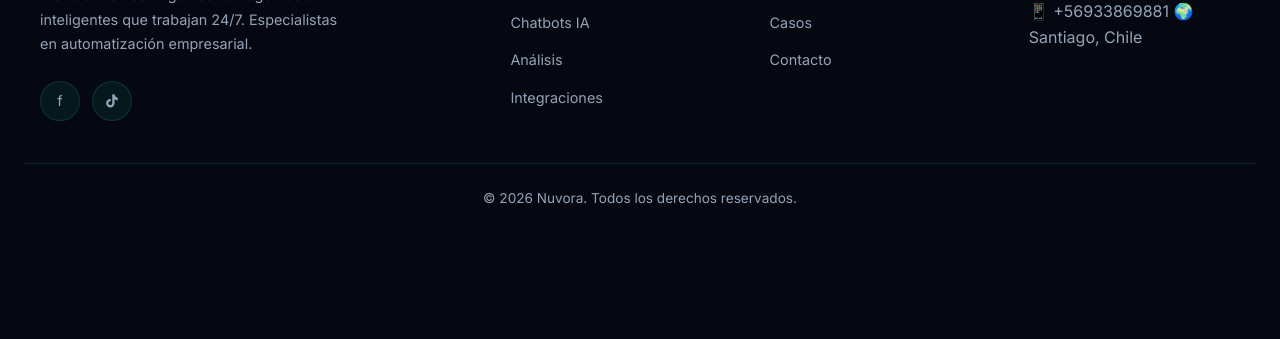
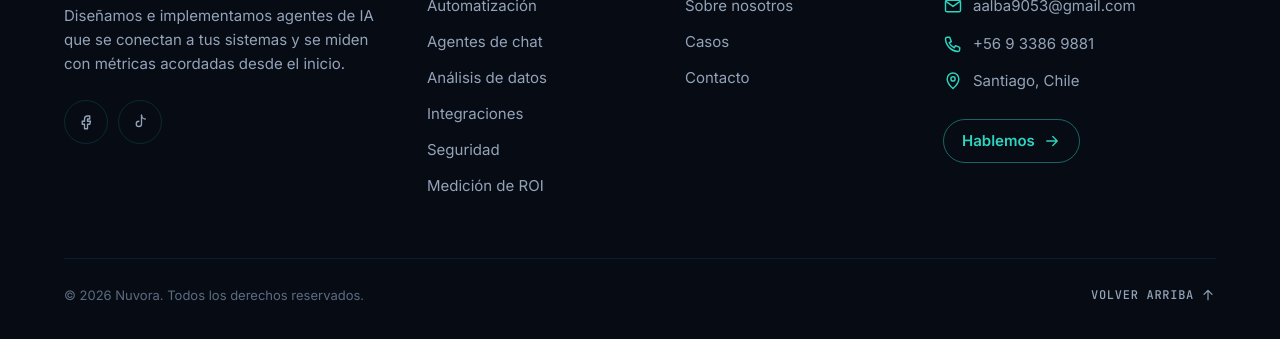
Before and after one commit to AlanAlba2023/nexus-ai, a website: page index.html in a window 1280 px wide. Shown: the part 6069-6408 px from the top of the page. Before the commit the page ends 6311 px from the top, so only its background shows below. Drawn offline with Linux system fonts and the light colour scheme.

Commit message:
feat(footer): replace the footer with the Claude Design layout

```diff
--- a/index.html
+++ b/index.html
@@ -455,48 +455,62 @@
 
     </main>
 
-    <footer>
-        <div class="footer-content">
-            <div class="footer-brand">
-                <h4><svg class="logo-mark" viewBox="0 0 96 96" width="22" height="22" fill="none" aria-hidden="true"><g stroke="currentColor" stroke-width="9" stroke-linecap="round" stroke-linejoin="round"><path d="M26 74V22"/><path d="M70 74V22"/><path d="M26 22 43.5 42.7"/><path d="M52.5 53.3 70 74"/></g><path class="logo-spark" d="M48 36c1 8 4 11 12 12-8 1-11 4-12 12-1-8-4-11-12-12 8-1 11-4 12-12z" fill="currentColor"/></svg>NUVORA</h4>
-                <p>Transformamos negocios con agentes de IA inteligentes que trabajan 24/7. Especialistas en automatización empresarial.</p>
-                <div class="social-links">
-                    <div class="social-lock-wrapper">
-                        <a href="#" aria-label="Facebook" onclick="return false;">f</a>
-                        <span class="lock-overlay">🔒</span>
-                    </div>
-                    <div class="social-lock-wrapper">
-                        <a href="#" aria-label="TikTok" onclick="return false;">
-                            <svg viewBox="0 0 24 24" fill="currentColor" width="16" height="16"><path d="M19.59 6.69a4.83 4.83 0 01-3.77-4.25V2h-3.45v13.67a2.89 2.89 0 01-2.88 2.5 2.89 2.89 0 01-2.89-2.89 2.89 2.89 0 012.89-2.89c.28 0 .54.04.79.1V9.01a6.33 6.33 0 00-.79-.05 6.34 6.34 0 00-6.34 6.34 6.34 6.34 0 006.34 6.34 6.34 6.34 0 006.33-6.34V9.41a8.16 8.16 0 004.78 1.52V7.44a4.85 4.85 0 01-1.01-.75z"/></svg>
-                        </a>
-                        <span class="lock-overlay">🔒</span>
-                    </div>
-                </div>
+            <footer class="site-footer" aria-labelledby="footer-title">
+          <h2 id="footer-title" class="visually-hidden">Pie de página</h2>
+          <div class="footer-inner">
+            <div class="footer-main">
+              <div class="footer-brand">
+                <a class="footer-logo" href="#top" aria-label="Nuvora, volver al inicio">
+                  <span class="footer-logo-mark" aria-hidden="true">N</span>
+                  <span class="footer-logo-word">Nuvora</span>
+                </a>
+                <p class="footer-desc">Diseñamos e implementamos agentes de IA que se conectan a tus sistemas y se miden con métricas acordadas desde el inicio.</p>
+                <ul class="footer-social" aria-label="Redes sociales">
+                  <li><a href="#" aria-label="Nuvora en Facebook"><svg viewBox="0 0 24 24" width="18" height="18" fill="none" stroke="currentColor" stroke-width="1.75" stroke-linecap="round" stroke-linejoin="round" aria-hidden="true" focusable="false"><path d="M14 8h3V4h-3a4 4 0 0 0-4 4v3H7v4h3v6h4v-6h3l1-4h-4V8z"/></svg></a></li>
+                  <li><a href="#" aria-label="Nuvora en TikTok"><svg viewBox="0 0 24 24" width="18" height="18" fill="none" stroke="currentColor" stroke-width="1.75" stroke-linecap="round" stroke-linejoin="round" aria-hidden="true" focusable="false"><path d="M14 3v11.5a3.5 3.5 0 1 1-3.5-3.5"/><path d="M14 3a5 5 0 0 0 5 5"/></svg></a></li>
+                </ul>
+              </div>
+
+              <div class="footer-col" role="group" aria-labelledby="footer-services">
+                <h3 id="footer-services" class="footer-title">Servicios</h3>
+                <ul class="footer-links">
+                  <li><a href="#services">Automatización</a></li>
+                  <li><a href="#services">Agentes de chat</a></li>
+                  <li><a href="#services">Análisis de datos</a></li>
+                  <li><a href="#services">Integraciones</a></li>
+                  <li><a href="#services">Seguridad</a></li>
+                  <li><a href="#services">Medición de ROI</a></li>
+                </ul>
+              </div>
+
+              <div class="footer-col" role="group" aria-labelledby="footer-company">
+                <h3 id="footer-company" class="footer-title">Empresa</h3>
+                <ul class="footer-links">
+                  <li><a href="#about">Sobre nosotros</a></li>
+                  <li><a href="#cases">Casos</a></li>
+                  <li><a href="#contact">Contacto</a></li>
+                </ul>
+              </div>
+
+              <div class="footer-col footer-contact">
+                <h3 class="footer-title">Contacto</h3>
+                <address>
+                  <ul class="footer-links">
+                    <li><a href="mailto:aalba9053@gmail.com"><svg viewBox="0 0 24 24" width="20" height="20" fill="none" stroke="currentColor" stroke-width="1.75" stroke-linecap="round" stroke-linejoin="round" aria-hidden="true" focusable="false"><rect x="3" y="5" width="18" height="14" rx="2"/><path d="M3.5 6.5l8.5 6 8.5-6"/></svg><span>aalba9053@gmail.com</span></a></li>
+                    <li><a href="tel:+56933869881"><svg viewBox="0 0 24 24" width="20" height="20" fill="none" stroke="currentColor" stroke-width="1.75" stroke-linecap="round" stroke-linejoin="round" aria-hidden="true" focusable="false"><path d="M5 4h3l2 5-2.5 1.5a11 11 0 0 0 6 6L15 14l5 2v3a2 2 0 0 1-2 2A16 16 0 0 1 3 6a2 2 0 0 1 2-2z"/></svg><span>+56 9 3386 9881</span></a></li>
+                    <li><span class="footer-static"><svg viewBox="0 0 24 24" width="20" height="20" fill="none" stroke="currentColor" stroke-width="1.75" stroke-linecap="round" stroke-linejoin="round" aria-hidden="true" focusable="false"><path d="M12 21s-7-6.2-7-11.5a7 7 0 0 1 14 0C19 14.8 12 21 12 21z"/><circle cx="12" cy="9.5" r="2.5"/></svg><span>Santiago, Chile</span></span></li>
+                  </ul>
+                </address>
+                <a class="footer-cta" href="#contact">Hablemos <svg viewBox="0 0 24 24" width="18" height="18" fill="none" stroke="currentColor" stroke-width="1.75" stroke-linecap="round" stroke-linejoin="round" aria-hidden="true" focusable="false"><path d="M5 12h14M13 6l6 6-6 6"/></svg></a>
+              </div>
             </div>
-            <div class="footer-section">
-                <h4>Servicios</h4>
-                <a href="#services">Automatización</a>
-                <a href="#services">Chatbots IA</a>
-                <a href="#services">Análisis</a>
-                <a href="#services">Integraciones</a>
+
+            <div class="footer-bottom">
+              <p>© 2026 Nuvora. Todos los derechos reservados.</p>
+              <a class="footer-top" href="#top">Volver arriba <svg viewBox="0 0 24 24" width="16" height="16" fill="none" stroke="currentColor" stroke-width="1.75" stroke-linecap="round" stroke-linejoin="round" aria-hidden="true" focusable="false"><path d="M12 19V5M6 11l6-6 6 6"/></svg></a>
             </div>
-            <div class="footer-section">
-                <h4>Empresa</h4>
-                <a href="#about">Sobre Nosotros</a>
-                <a href="#cases">Casos</a>
-                <a href="#contact">Contacto</a>
-            </div>
-            <div class="footer-section">
-                <h4>Contacto</h4>
-                <span>📧 aalba9053@gmail.com</span>
-                <span>📱 +56933869881</span>
-                <span>🌍 Santiago, Chile</span>
-            </div>
-        </div>
-        <div class="footer-bottom">
-            <p>&copy; 2026 Nuvora. Todos los derechos reservados.</p>
-        </div>
-    </footer>
+          </div>
+        </footer>
 
     <button class="scroll-to-top" id="scrollToTopBtn" title="Volver al inicio">↑</button>
 
--- a/styles.css
+++ b/styles.css
@@ -134,7 +134,7 @@ header.scrolled { padding: 0.6rem 1.5rem; box-shadow: 0 4px 30px var(--shadow-ca
 }
 .logo-mark { color: var(--tertiary); -webkit-text-fill-color: var(--tertiary); flex: 0 0 auto; }
 .logo-mark .logo-spark { color: var(--text-bright); -webkit-text-fill-color: var(--text-bright); }
-.loading-logo svg, .footer-brand h4 svg { vertical-align: -0.15em; margin-right: 0.45rem; }
+.loading-logo svg { vertical-align: -0.15em; margin-right: 0.45rem; }
 .logo::after { content: ''; position: absolute; bottom: -2px; left: 0; width: 100%; height: 2px;
     background: linear-gradient(90deg, var(--primary), var(--secondary)); transform: scaleX(0);
     transform-origin: right; transition: transform var(--transition-base);
@@ -829,41 +829,201 @@ textarea { resize: vertical; min-height: 120px; }
 .cta-section p { color: var(--text-muted); margin-bottom: 2rem; font-size: 1.1rem; max-width: 500px;
     margin-left: auto; margin-right: auto; position: relative; z-index: 1;
 }
-footer { border-top: 1px solid var(--border); padding: 3rem 1.5rem 2rem; color: var(--text-muted); background: var(--darker); position: relative; z-index: 2; }
-.footer-content { max-width: 1200px; margin: 0 auto; display: grid; grid-template-columns: 2fr 1fr 1fr 1fr; gap: 3rem; margin-bottom: 2.5rem; }
-.footer-brand h4 { font-size: 1.5rem; font-weight: 900;
-    background: linear-gradient(135deg, var(--primary), var(--secondary));
-    -webkit-background-clip: text; -webkit-text-fill-color: transparent; background-clip: text; margin-bottom: 1rem;
+/* ===== Footer ===== */
+.visually-hidden {
+  position: absolute !important;
+  width: 1px; height: 1px;
+  margin: -1px; padding: 0;
+  overflow: hidden;
+  clip: rect(0 0 0 0);
+  white-space: nowrap;
+  border: 0;
 }
-.footer-brand p { font-size: 0.9rem; line-height: 1.7; max-width: 300px; margin-bottom: 1.5rem; }
-.footer-section h4 { color: var(--text-bright); margin-bottom: 1.25rem; font-size: 0.95rem; font-weight: 700;
-    text-transform: uppercase; letter-spacing: 1px;
+.site-footer {
+  position: relative;
+  padding: 72px 24px 0;
+  background: #070B14;
 }
-.footer-section a { display: block; color: var(--text-muted); text-decoration: none; margin-bottom: 0.9rem;
-    transition: all var(--transition-fast); font-size: 0.9rem;
+/* Top rule that fades out at the ends */
+.site-footer::before {
+  content: "";
+  position: absolute;
+  top: 0; left: 0; right: 0;
+  height: 1px;
+  background: linear-gradient(90deg, transparent, var(--border) 20%, var(--border) 80%, transparent);
 }
-.footer-section a:hover { color: var(--primary); transform: translateX(3px); }
-.footer-bottom { border-top: 1px solid var(--border); padding-top: 1.5rem; text-align: center; font-size: 0.85rem;
-    display: flex; justify-content: center; align-items: center; flex-wrap: wrap; gap: 1rem;
+.footer-inner {
+  max-width: 1152px;
+  margin: 0 auto;
 }
-.social-links { display: flex; gap: 0.75rem; }
-.social-links a { display: inline-flex; align-items: center; justify-content: center; width: 40px; height: 40px;
-    background: rgba(45,212,191,0.08); border: 1px solid var(--border); border-radius: 50%; text-decoration: none;
-    color: var(--text-muted); transition: all var(--transition-fast); font-size: 0.9rem;
+.footer-main {
+  display: grid;
+  grid-template-columns: minmax(0, 1.5fr) repeat(2, minmax(0, 1fr)) minmax(0, 1.3fr);
+  gap: 48px;
+  padding-bottom: 56px;
 }
-.social-links a:hover { background: var(--primary); color: var(--dark); border-color: var(--primary); transform: translateY(-3px); box-shadow: 0 5px 20px rgba(45,212,191,0.3); }
-.social-lock-wrapper { position: relative; display: inline-flex; align-items: center; }
-.social-lock-wrapper a { display: inline-flex; align-items: center; justify-content: center; width: 40px; height: 40px;
-    background: rgba(45,212,191,0.08); border: 1px solid var(--border); border-radius: 50%; text-decoration: none;
-    color: var(--text-muted); transition: all var(--transition-fast); font-size: 0.9rem; cursor: not-allowed;
+
+/* Brand */
+.footer-logo {
+  display: inline-flex;
+  align-items: center;
+  gap: 10px;
+  text-decoration: none;
+  border-radius: 6px;
 }
-.social-lock-wrapper a:hover { background: rgba(45,212,191,0.08) !important; color: var(--text-muted) !important; border-color: var(--border) !important; transform: none !important; box-shadow: none !important; }
-.lock-overlay { position: absolute; top: 50%; left: 50%; transform: translate(-50%, -50%);
-    background: rgba(0,0,0,0.75); border-radius: 50%; width: 40px; height: 40px;
-    display: flex; align-items: center; justify-content: center; font-size: 1rem;
-    opacity: 0; pointer-events: none; transition: opacity 0.2s; z-index: 5;
+.footer-logo-mark {
+  display: grid;
+  place-items: center;
+  width: 32px; height: 32px;
+  border: 1px solid rgba(251, 191, 36, 0.45);
+  border-radius: 8px;
+  font: 700 16px/1 "Satoshi", "General Sans", system-ui, sans-serif;
+  color: var(--tertiary);
 }
-.social-lock-wrapper:hover .lock-overlay { opacity: 1; }
+.footer-logo-word {
+  font: 700 22px/1 "Satoshi", "General Sans", system-ui, sans-serif;
+  letter-spacing: -0.01em;
+  color: var(--text-bright);
+}
+.footer-desc {
+  max-width: 34ch;
+  margin: 20px 0 24px;
+  font-size: 15px;
+  line-height: 1.6;
+  color: var(--text-muted);
+  text-wrap: pretty;
+}
+.footer-social {
+  display: flex;
+  gap: 10px;
+  margin: 0; padding: 0;
+  list-style: none;
+}
+.footer-social a {
+  display: grid;
+  place-items: center;
+  width: 44px; height: 44px;
+  border: 1px solid var(--border);
+  border-radius: 50%;
+  color: var(--text-muted);
+  transition: color 0.2s ease, border-color 0.2s ease, background-color 0.2s ease;
+}
+.footer-social a:hover {
+  color: var(--primary);
+  border-color: rgba(45, 212, 191, 0.5);
+  background: rgba(45, 212, 191, 0.08);
+}
+
+/* Columns */
+.footer-title {
+  margin: 6px 0 20px;
+  font: 500 12px/1 "JetBrains Mono", ui-monospace, SFMono-Regular, Menlo, monospace;
+  letter-spacing: 0.08em;
+  text-transform: uppercase;
+  color: var(--text-dim);
+}
+.footer-links {
+  display: grid;
+  gap: 4px;
+  margin: 0; padding: 0;
+  list-style: none;
+}
+.footer-links a,
+.footer-static {
+  display: inline-flex;
+  align-items: center;
+  gap: 10px;
+  min-height: 32px;
+  font-size: 15px;
+  color: var(--text-muted);
+  text-decoration: none;
+  border-radius: 4px;
+  transition: color 0.2s ease;
+}
+.footer-links a:hover {
+  color: var(--text-bright);
+}
+.footer-contact address {
+  font-style: normal;
+}
+.footer-contact svg {
+  flex: none;
+  color: var(--primary);
+}
+.footer-contact span {
+  overflow-wrap: anywhere;
+}
+.footer-cta {
+  display: inline-flex;
+  align-items: center;
+  gap: 8px;
+  min-height: 44px;
+  margin-top: 20px;
+  padding: 0 18px;
+  border: 1px solid rgba(45, 212, 191, 0.45);
+  border-radius: 999px;
+  font-size: 15px;
+  font-weight: 600;
+  color: var(--primary);
+  text-decoration: none;
+  transition: background-color 0.2s ease, border-color 0.2s ease;
+}
+.footer-cta svg { transition: transform 0.2s ease; }
+.footer-cta:hover {
+  background: rgba(45, 212, 191, 0.1);
+  border-color: var(--primary);
+}
+.footer-cta:hover svg { transform: translateX(3px); }
+
+/* Bottom bar */
+.footer-bottom {
+  display: flex;
+  flex-wrap: wrap;
+  align-items: center;
+  justify-content: space-between;
+  gap: 12px 24px;
+  padding: 20px 0 28px;
+  border-top: 1px solid rgba(56, 189, 248, 0.1);
+  font-size: 13px;
+  color: var(--text-dim);
+}
+.footer-bottom p { margin: 0; }
+.footer-top {
+  display: inline-flex;
+  align-items: center;
+  gap: 6px;
+  min-height: 32px;
+  font: 500 12px/1 "JetBrains Mono", ui-monospace, SFMono-Regular, Menlo, monospace;
+  letter-spacing: 0.06em;
+  text-transform: uppercase;
+  color: var(--text-muted);
+  text-decoration: none;
+  border-radius: 4px;
+}
+.footer-top:hover { color: var(--primary); }
+
+.site-footer a:focus-visible {
+  outline: 2px solid var(--secondary);
+  outline-offset: 3px;
+}
+
+@media (max-width: 1024px) {
+  .footer-main { grid-template-columns: repeat(3, minmax(0, 1fr)); gap: 40px 32px; }
+  .footer-brand { grid-column: 1 / -1; }
+}
+@media (max-width: 640px) {
+  .site-footer { padding: 56px 16px 0; }
+  .footer-main { grid-template-columns: repeat(2, minmax(0, 1fr)); gap: 36px 24px; padding-bottom: 40px; }
+  .footer-contact { grid-column: 1 / -1; }
+  .footer-cta { display: flex; justify-content: center; }
+  .footer-bottom { flex-direction: column-reverse; align-items: flex-start; }
+}
+
+@media (prefers-reduced-motion: reduce) {
+  .site-footer a,
+  .footer-cta svg { transition: none; }
+  .footer-cta:hover svg { transform: none; }
+}
 .scroll-to-top { position: fixed; bottom: 2rem; right: 2rem; width: 50px; height: 50px;
     background: linear-gradient(135deg, var(--primary), var(--secondary)); color: #050810;
     border: none; border-radius: 50%; cursor: pointer; display: flex; align-items: center; justify-content: center;
@@ -886,7 +1046,6 @@ footer { border-top: 1px solid var(--border); padding: 3rem 1.5rem 2rem; color:
 .reveal-delay-4 { transition-delay: 0.4s; }
 .reveal-delay-5 { transition-delay: 0.5s; }
 @media (max-width: 1024px) {
-    .footer-content { grid-template-columns: repeat(2, 1fr); }
     .grid { grid-template-columns: repeat(2, 1fr); }
     .menu-toggle { display: flex; }
     nav { position: fixed; top: 0; right: -100%; width: 80%; max-width: 300px; height: 100vh;
@@ -915,8 +1074,6 @@ footer { border-top: 1px solid var(--border); padding: 3rem 1.5rem 2rem; color:
     .timeline-content, .timeline-item:nth-child(even) .timeline-content { margin-right: 0; margin-left: 0; max-width: 100%; }
     .timeline-dot { left: 20px; transform: translateX(-50%); }
     .form-row { grid-template-columns: 1fr; }
-    .footer-content { grid-template-columns: 1fr; gap: 2rem; }
-    .footer-bottom { flex-direction: column; text-align: center; }
     .toast-container { left: 1rem; right: 1rem; bottom: 1rem; }
     .toast { max-width: 100%; }
 }
```
